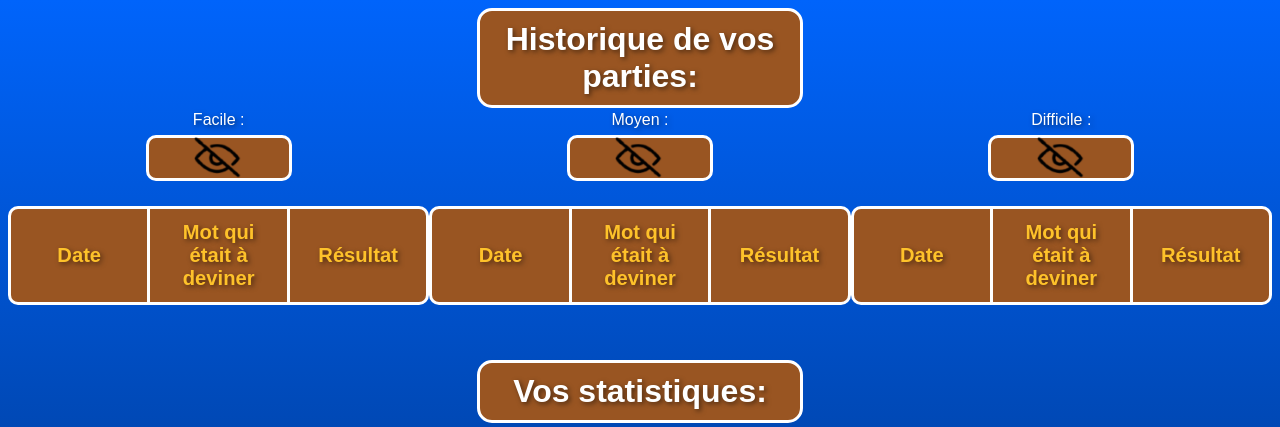
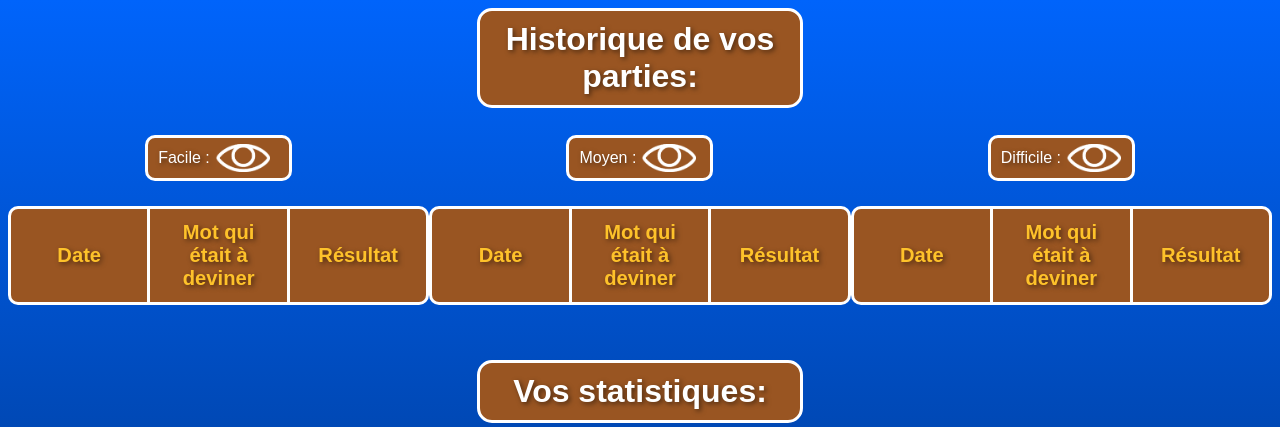
Before and after one commit to TimeoBlondeleauDubois/Pendu-site-avec-base-de-donnee, a Flask app: page /historique in a window 1280 px wide. Shown: the top 427 px of the page. Run offline with Flask 3, Linux system fonts and the light colour scheme; data comes from the database, SQL or seed files in the repository; lists and menus that the app fills with data are empty.

Commit message:
gros fix style

```diff
--- a/static/historique.css
+++ b/static/historique.css
@@ -36,8 +36,8 @@ body {
 
 .title-container2 {
     display: flex;
-    flex-direction: column;
-    justify-content: center;
+    flex-direction: row;
+    justify-content: flex-start;
     align-items: center;
     background-color: #995522;
     color: #ffffff;
@@ -45,13 +45,18 @@ body {
     padding: 10px;
     border-radius: 10px;
     margin-bottom: 10px;
-    width: 120px;
+    width: 121px;
     height: 20px;
     border: 3px solid white;
     text-shadow: 2px 2px 5px rgba(0, 0, 0, 0.5);
     transition: all 0.5s ease;
     margin-left: auto;
     margin-right: auto;
+}
+
+.title-container2 img.arrow {
+    width: 60px;
+    height: auto;
 }
 
 
@@ -248,8 +253,8 @@ button:hover {
 .title-container2:hover {
     background-color: #99dd22;
     cursor: pointer;
-    width: 130px;
-    height: 25px;
+    width: 125px;
+    height: 24px;
 }
 .table-container {
     margin-bottom: 30px;
--- a/templates/historique.html
+++ b/templates/historique.html
@@ -16,8 +16,8 @@
     <div class="table-container">
         <div class="table-section difficulty-section">
             <div class="title-container2" id="facile-arrow">
-                <span>Facile :</span>
-                <img src="/static/images/oeil-ferme.png" class="arrow" alt="Flèche pour afficher/masquer le tableau">
+                <span>Facile :  </span>
+                <img src="/static/images/oeil-ouvert.png" class="arrow" alt="Flèche pour afficher/masquer le tableau">
             </div>
             <table id="table_facile" class="content-table visible">
                 <thead>
@@ -41,8 +41,8 @@
 
         <div class="table-section difficulty-section">
             <div class="title-container2" id="moyen-arrow">
-                <span>Moyen :</span>
-                <img src="/static/images/oeil-ferme.png" class="arrow" alt="Flèche pour afficher/masquer le tableau">
+                <span>Moyen :  </span>
+                <img src="/static/images/oeil-ouvert.png" class="arrow" alt="Flèche pour afficher/masquer le tableau">
             </div>
 
             <table id="table_moyen" class="content-table visible">
@@ -67,8 +67,8 @@
 
         <div class="table-section difficulty-section">
             <div class="title-container2" id="difficile-arrow">
-                <span>Difficile :</span>
-                <img src="/static/images/oeil-ferme.png" class="arrow" alt="Flèche pour afficher/masquer le tableau">
+                <span>Difficile :  </span>
+                <img src="/static/images/oeil-ouvert.png" class="arrow" alt="Flèche pour afficher/masquer le tableau">
             </div>
 
             <table id="table_difficile" class="content-table visible">
```
Also changed, not shown: static/images/oeil-ferme.png, static/images/oeil-ouvert.png.
